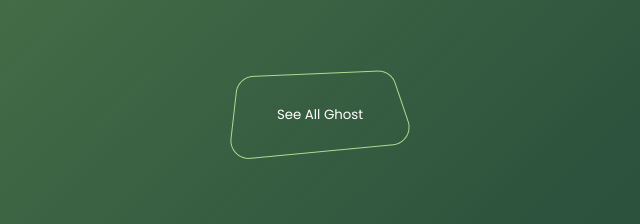
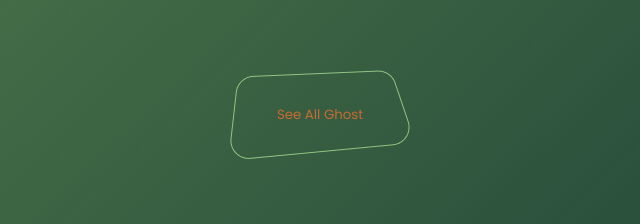
Before and after one commit to eliandrade26/Pumpkin, a plain HTML site: page index.html in a window 1280 px wide. In both pictures the pointer is over the button "See All Ghost". Shown: the part 817-1041 px from the top of the page, 400-1040 px from the left. Drawn offline with Linux system fonts and the light colour scheme.

Commit message:
modificação 15/04

```diff
--- a/style.css
+++ b/style.css
@@ -112,7 +112,9 @@ p {
   width: 180px;
 height: 89px;
 color: #ffffff;
+}
 
-
-
+.footer:hover{
+  opacity:0.8 ;
+  color: #ee6e2f;
 }
```
Also changed, not shown: assets/boy-monster-green.png (added), assets/monster-green.png (added).
